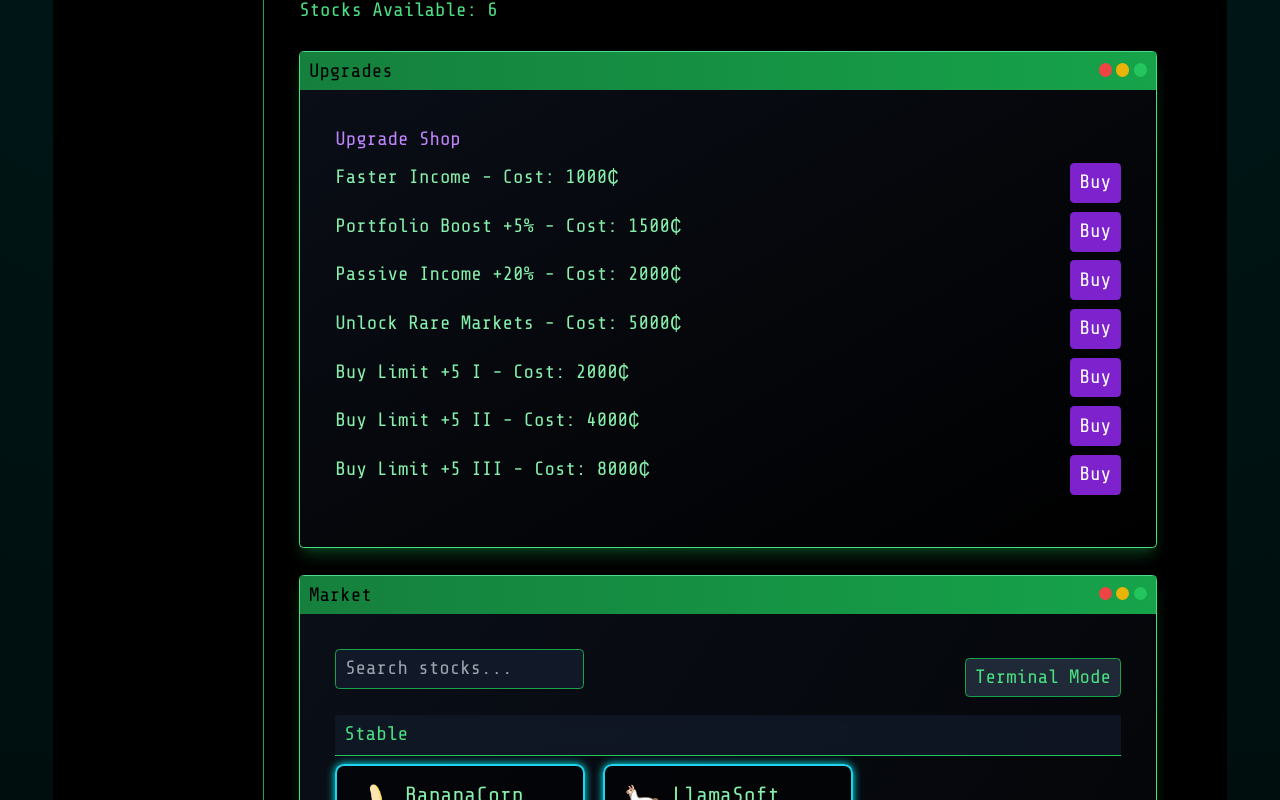
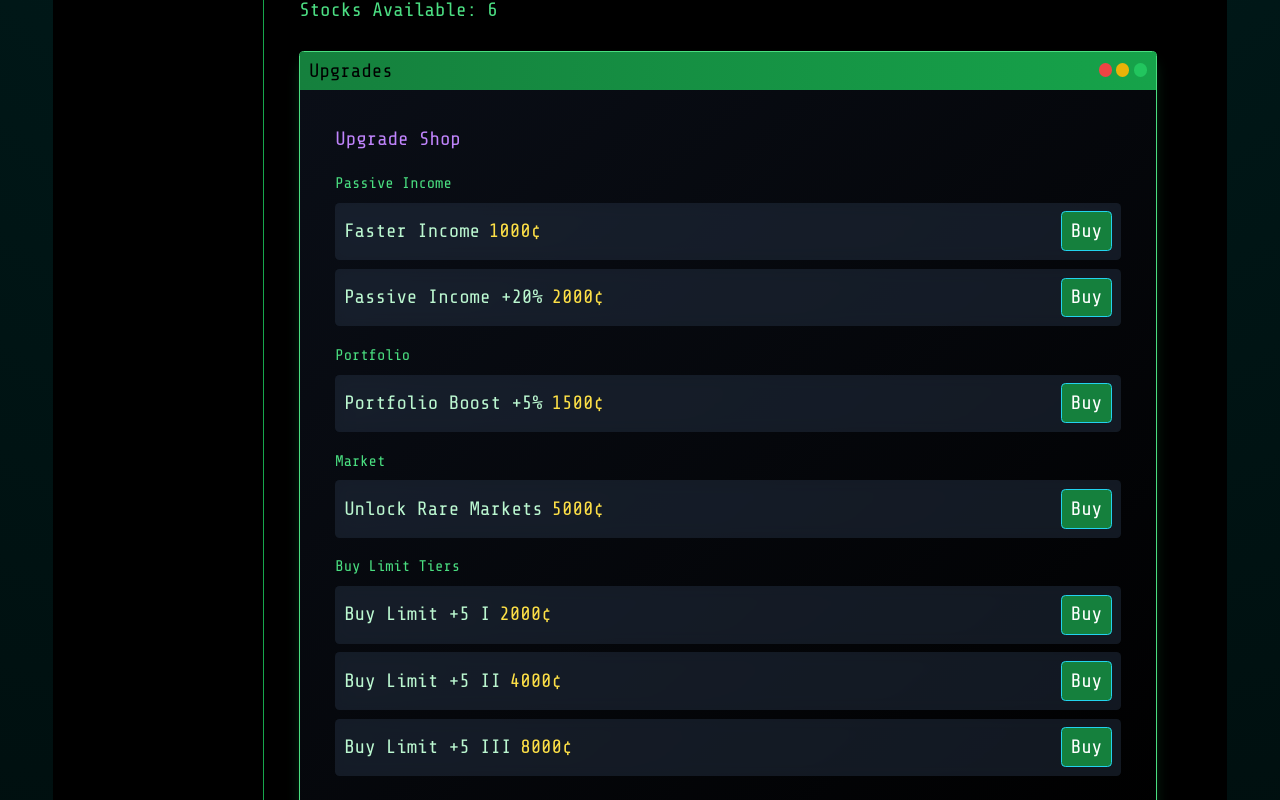
Before and after one commit to uxillary/404cache, a React (Vite) app: page / in a window 1280 px wide. Shown: the part 860-1660 px from the top of the page. Built offline with nearby package versions, Linux system fonts and the light colour scheme; the HTML template or start-up script is replaced by a standard one.

Commit message:
Remove temporary pixel coin asset

```diff
--- a/public/upgrades.json
+++ b/public/upgrades.json
@@ -4,48 +4,62 @@
     "name": "Faster Income",
     "type": "passive_add",
     "value": 1,
-    "cost": 1000
+    "cost": 1000,
+    "category": "Passive Income",
+    "description": "Adds 1\u00A2 to your payout every cycle"
   },
   {
     "id": "upgrade_portfolio_5",
     "name": "Portfolio Boost +5%",
     "type": "portfolio_mult",
     "value": 1.05,
-    "cost": 1500
+    "cost": 1500,
+    "category": "Portfolio",
+    "description": "Increase sell price by 5%"
   },
   {
     "id": "upgrade_income_mult",
     "name": "Passive Income +20%",
     "type": "passive_mult",
     "value": 1.2,
-    "cost": 2000
+    "cost": 2000,
+    "category": "Passive Income",
+    "description": "Multiply passive income by 20%"
   },
   {
     "id": "unlock_rare_markets",
     "name": "Unlock Rare Markets",
     "type": "unlock_market",
     "value": "cyber",
-    "cost": 5000
+    "cost": 5000,
+    "category": "Market",
+    "description": "Access new cyber themed stocks"
   },
   {
     "id": "limit_upgrade_1",
     "name": "Buy Limit +5 I",
     "type": "limit_up",
     "value": 5,
-    "cost": 2000
+    "cost": 2000,
+    "category": "Buy Limit Tiers",
+    "description": "Increase per-stock cap by 5"
   },
   {
     "id": "limit_upgrade_2",
     "name": "Buy Limit +5 II",
     "type": "limit_up",
     "value": 5,
-    "cost": 4000
+    "cost": 4000,
+    "category": "Buy Limit Tiers",
+    "description": "Increase per-stock cap by 5"
   },
   {
     "id": "limit_upgrade_3",
     "name": "Buy Limit +5 III",
     "type": "limit_up",
     "value": 5,
-    "cost": 8000
+    "cost": 8000,
+    "category": "Buy Limit Tiers",
+    "description": "Increase per-stock cap by 5"
   }
 ]
--- a/src/components/UpgradeShop.jsx
+++ b/src/components/UpgradeShop.jsx
@@ -1,19 +1,56 @@
+import { useState } from 'react';
+
 function UpgradeShop({ upgrades, purchased, onPurchase }) {
+  const [recent, setRecent] = useState(null);
+
+  const groups = upgrades.reduce((acc, u) => {
+    const key = u.category || 'Other';
+    if (!acc[key]) acc[key] = [];
+    acc[key].push(u);
+    return acc;
+  }, {});
+
   return (
-    <div className="mb-4">
+    <div className="mb-4 space-y-4">
       <h2 className="text-purple-400 mb-2 font-bold">Upgrade Shop</h2>
-      {upgrades.map((u) => (
-        <div key={u.id} className="flex justify-between mb-2">
-          <span>
-            {u.name} - Cost: {u.cost}₵
-          </span>
-          <button
-            onClick={() => onPurchase(u.id)}
-            disabled={purchased.includes(u.id)}
-            className="bg-purple-700 hover:bg-purple-900 text-white px-2 py-1 rounded disabled:opacity-50 transition-transform duration-200 ease-out hover:scale-105"
-          >
-            {purchased.includes(u.id) ? 'Purchased' : 'Buy'}
-          </button>
+      {Object.entries(groups).map(([cat, list]) => (
+        <div key={cat} className="space-y-2">
+          <h3 className="text-green-400 font-semibold text-sm">{cat}</h3>
+          <div className="grid gap-2">
+            {list.map((u) => {
+              const owned = purchased.includes(u.id);
+              return (
+                <div
+                  key={u.id}
+                  className={`flex items-center justify-between p-2 rounded bg-gray-800/60 backdrop-blur ${
+                    owned ? 'opacity-60' : ''
+                  }`}
+                  title={u.description}
+                >
+                  <div className="flex items-center gap-2">
+                    {u.icon && (
+                      <img src={u.icon} alt="" className="w-4 h-4" />
+                    )}
+                    <span className="font-bold text-green-200">{u.name}</span>
+                    <span className="text-yellow-300 font-mono">{u.cost}¢</span>
+                  </div>
+                  <button
+                    onClick={() => {
+                      onPurchase(u.id);
+                      setRecent(u.id);
+                      setTimeout(() => setRecent(null), 300);
+                    }}
+                    disabled={owned}
+                    className={`neon-button px-2 py-1 disabled:opacity-50 ${
+                      recent === u.id ? 'animate-bounce-small' : ''
+                    }`}
+                  >
+                    {owned ? 'Owned' : 'Buy'}
+                  </button>
+                </div>
+              );
+            })}
+          </div>
         </div>
       ))}
     </div>
```
